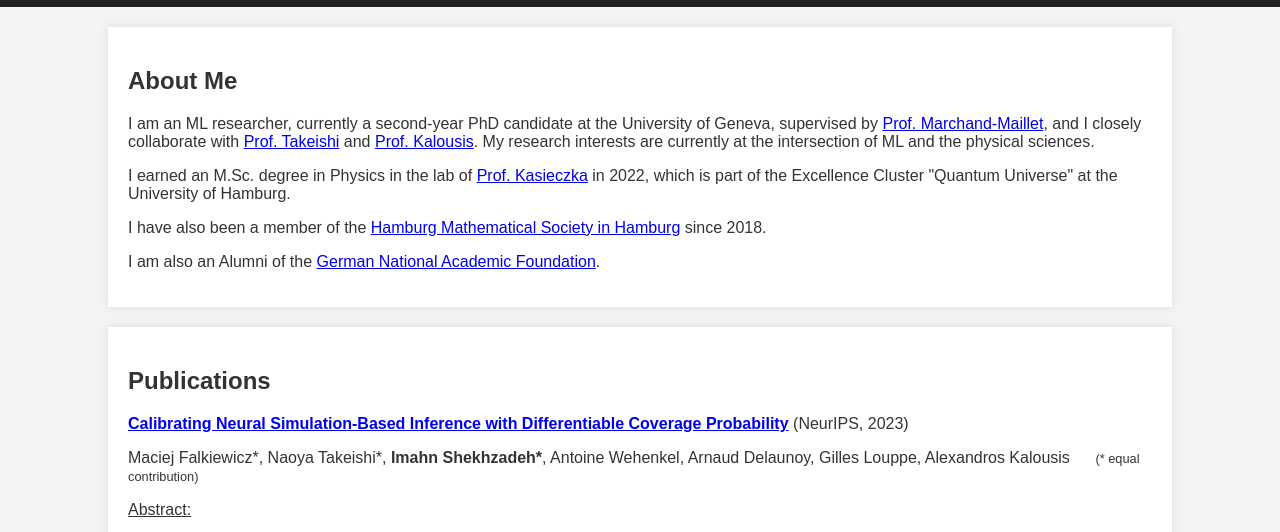
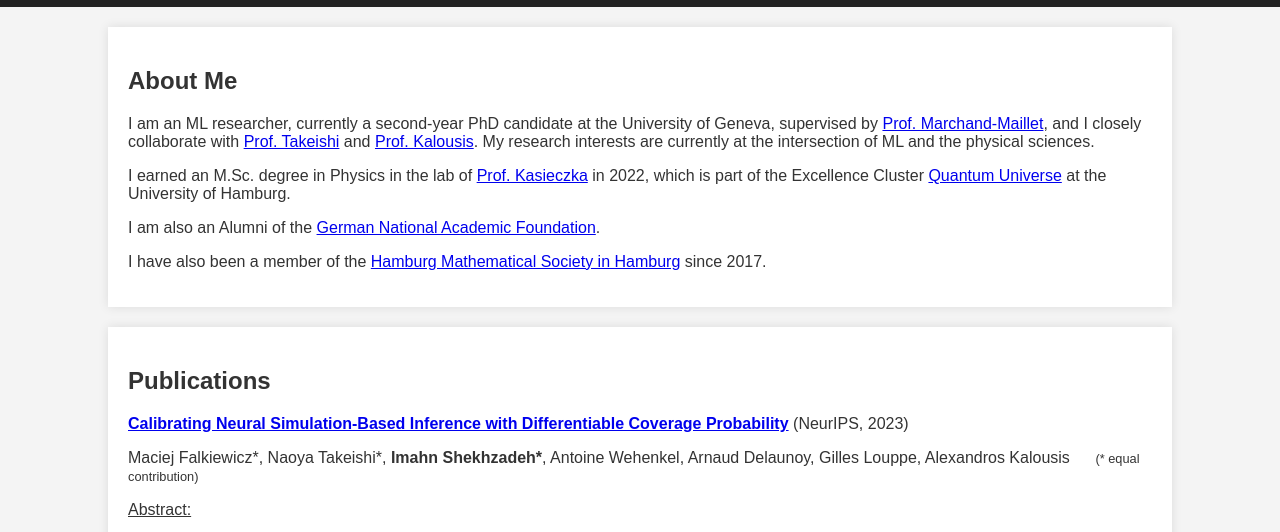
Before and after one commit to ImahnShekhzadeh/ImahnShekhzadeh.github.io, a plain HTML site: page index.html in a window 1280 px wide. Shown: the part 222-754 px from the top of the page. Drawn offline with nearby package versions, Linux system fonts and the light colour scheme.

Commit message:
refactor about me section & add QU link

```diff
--- a/index.html
+++ b/index.html
@@ -131,14 +131,14 @@
         </p>
 
         <p>
-            I earned an M.Sc. degree in Physics in the lab of <a href = "https://www.physik.uni-hamburg.de/iexp/gruppe-kasieczka/personen/kasieczka-gregor.html">Prof. Kasieczka</a> in 2022, which is part of the Excellence Cluster "Quantum Universe" at the University of Hamburg.
+            I earned an M.Sc. degree in Physics in the lab of <a href = "https://www.physik.uni-hamburg.de/iexp/gruppe-kasieczka/personen/kasieczka-gregor.html">Prof. Kasieczka</a> in 2022, which is part of the Excellence Cluster <a href="https://www.uni-hamburg.de/forschung/forschungsprofil/exzellenzcluster/quantum-universe.html">Quantum Universe</a> at the University of Hamburg.
         </p>
-
-        <p>I have also been a member of the <a href="https://www.mathges.hamburg/Veranstaltungen.html">Hamburg Mathematical Society in Hamburg</a> since 2018.</p>
 
         <p>
             I am also an Alumni of the <a href="https://www.studienstiftung.de/en/">German National Academic Foundation</a>.
         </p>
+
+        <p>I have also been a member of the <a href="https://www.mathges.hamburg/Veranstaltungen.html">Hamburg Mathematical Society in Hamburg</a> since 2017.</p>
     </div>
 
     <div id="publications" class="content">
```
